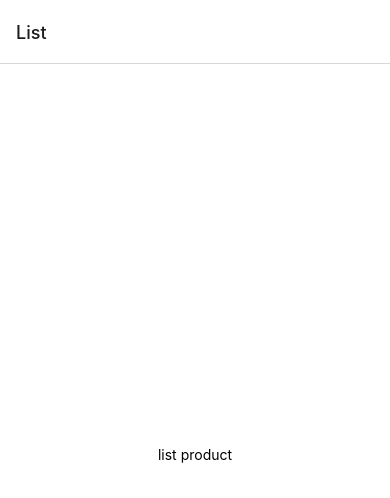
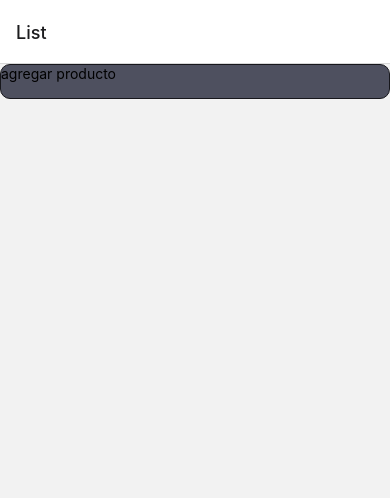
Before and after one commit to willbastidas/crud_prueba, a React Native app: screen /List in a window 390 px wide. Shown: the top 498 px of the page. Built offline with nearby package versions, Linux system fonts and the light colour scheme.

Commit message:
estilo primeriso

```diff
--- /dev/null
+++ b/estilos/colors.js
@@ -0,0 +1,12 @@
+export const  colores ={
+    light: '#F1F2F3',
+    dark: '#17171C',
+    blue: '#4B5EFC',
+    btnGray: '#4E505F',
+    btnDark: '2E2F38',
+    gray: '#747477',
+    black: '#000000',
+    white: '#FFFFFF',
+    results: '#46D5B2',
+    c: '#cccccc',
+}
--- /dev/null
+++ b/estilos/styles.js
@@ -0,0 +1,39 @@
+import { StyleSheet } from "react-native";
+import { colores } from "./colors";
+
+
+export const Styles = StyleSheet.create({
+    container: {
+        flex: 1,
+        backgroundColor: '#fff',
+        alignItems: 'center',
+        justifyContent: 'center',
+      },
+      boton:{
+        backgroundColor: '#4E505F',
+        height: 35,
+        borderColor: colores.dark,
+        borderRadius: 10,
+        borderWidth: 1,
+      },
+      textoBoton:{
+        fontSize: 18,
+        textAlign: 'center',
+      },
+      textoTitulo: {
+        textAlign: 'center',
+        marginTop: 20,
+        marginBottom: 20,
+      },
+      textoNombre: {
+        fontSize:16,
+      },
+      botonLista:{
+        backgroundColor: colores.black,
+        borderButtomWidth: 1,
+        borderButtomColor: colores.c,
+        marginBottom: 3,
+        padding: 5,
+
+      },
+});
--- a/screens/listProduct.js
+++ b/screens/listProduct.js
@@ -1,21 +1,15 @@
 import { StatusBar } from 'expo-status-bar';
-import { StyleSheet, Text, View } from 'react-native';
+import { StyleSheet, Text, View, ScrollView, TouchableOpacity } from 'react-native';
 import * as React from 'react';
+import { Styles } from '../estilos/styles';
+import { colores } from "../estilos/colors"
 
 export default function listProduct() {
   return (
-    <View style={styles.container}>
-      <Text>list product</Text>
-      <StatusBar style="auto" />
-    </View>
+    <ScrollView>
+        <TouchableOpacity style={Styles.boton}>
+            <Text>agregar producto</Text>
+        </TouchableOpacity>
+    </ScrollView>
   );
 }
-
-const styles = StyleSheet.create({
-  container: {
-    flex: 1,
-    backgroundColor: '#fff',
-    alignItems: 'center',
-    justifyContent: 'center',
-  },
-});
```
